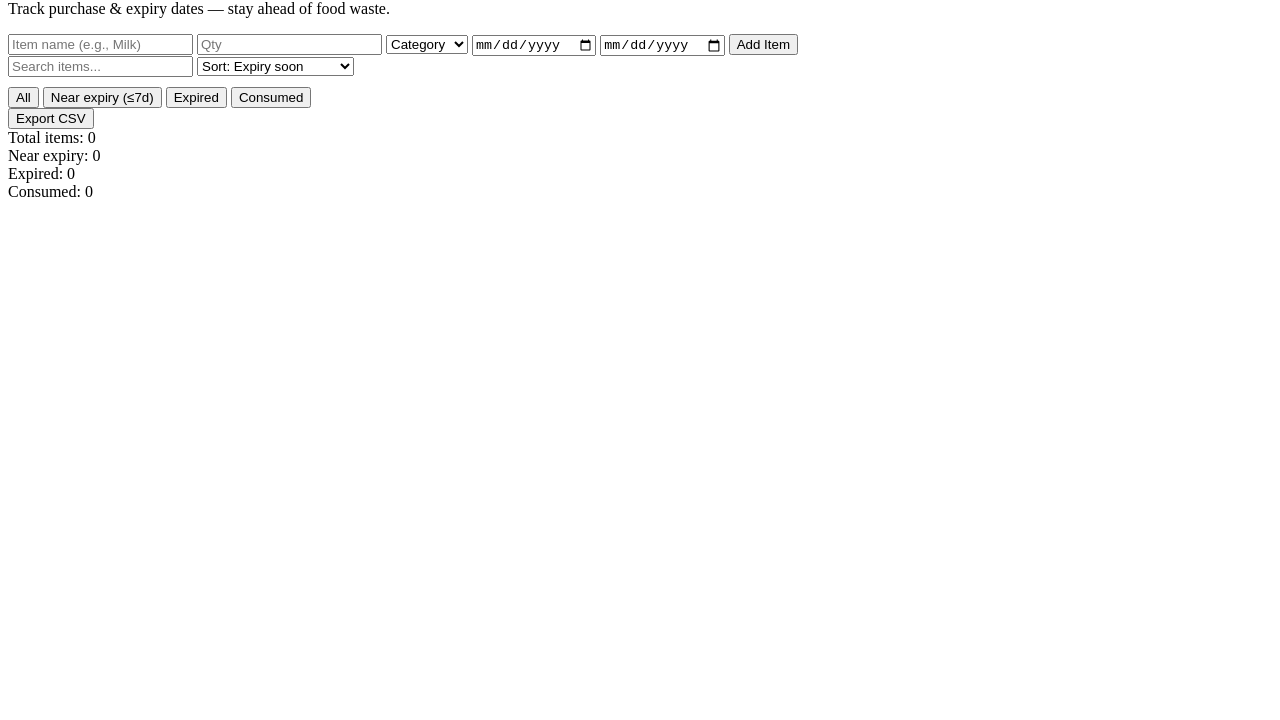
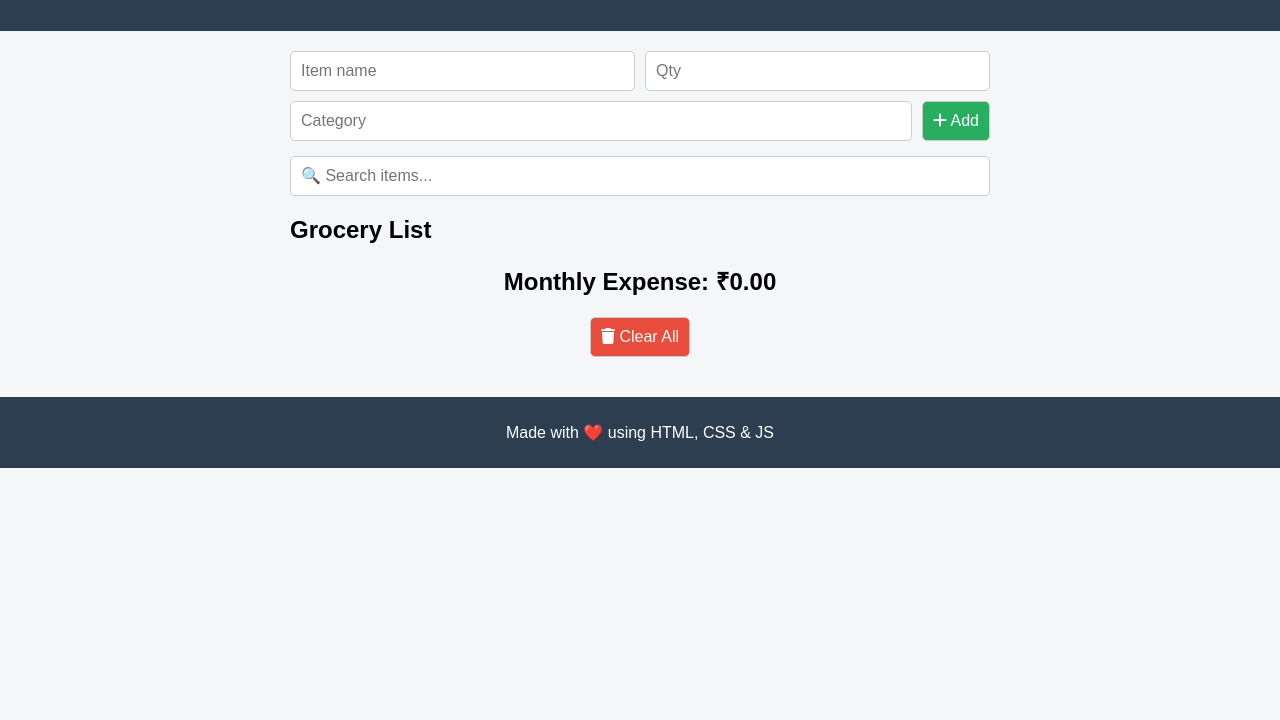
Before and after one commit to seshidhar2828/Smart-Grocery-Expense-Tracker, a plain HTML site: page index.html in a window 1280 px wide. Shown: the part 80-800 px from the top of the page. Drawn offline with Linux system fonts and the light colour scheme.

Commit message:
Add files via upload

```diff
--- a/index.html
+++ b/index.html
@@ -1,67 +1,45 @@
 <!DOCTYPE html>
 <html lang="en">
 <head>
-<meta charset="utf-8" />
-<meta name="viewport" content="width=device-width,initial-scale=1" />
-<title>Smart Grocery Expiry Tracker</title>
-<link rel="stylesheet" href="style.css">
+    <meta charset="UTF-8">
+    <meta name="viewport" content="width=device-width, initial-scale=1.0">
+    <title>Smart Grocery & Expense Tracker</title>
+    <link rel="stylesheet" href="stylee.css">
+    <link rel="stylesheet" href="https://cdnjs.cloudflare.com/ajax/libs/font-awesome/6.4.0/css/all.min.css">
 </head>
 <body>
-  <header>
-    <h1>Smart Grocery Expiry Tracker</h1>
-    <p>Track purchase & expiry dates — stay ahead of food waste.</p>
-  </header>
 
-  <div class="wrap">
-    <div class="card top">
-      <div class="add-box">
-        <input id="name" class="grow" type="text" placeholder="Item name (e.g., Milk)" />
-        <input id="qty" class="small" type="number" min="1" placeholder="Qty" />
-        <select id="category" class="small">
-          <option value="Other">Category</option>
-          <option>Vegetable</option>
-          <option>Fruit</option>
-          <option>Dairy</option>
-          <option>Meat</option>
-          <option>Frozen</option>
-          <option>Snack</option>
-        </select>
-        <input id="pdate" type="date" />
-        <input id="edate" type="date" />
-        <button id="addBtn">Add Item</button>
+    <header>
+        <h1>🛒 Smart Grocery & Expense Tracker</h1>
+    </header>
 
-        <div class="controls">
-          <input id="search" placeholder="Search items..." />
-          <select id="sort">
-            <option value="soon">Sort: Expiry soon</option>
-            <option value="late">Sort: Newest purchase</option>
-            <option value="name">Sort: Name</option>
-          </select>
-        </div>
-      </div>
+    <main>
+        <section class="input-section">
+            <input type="text" id="itemName" placeholder="Item name">
+            <input type="number" id="itemQty" placeholder="Qty">
+            <input type="text" id="itemCategory" placeholder="Category">
+            <button id="addItemBtn"><i class="fa fa-plus"></i> Add</button>
+        </section>
 
-      <div class="filters" style="width:100%; margin-top:10px;">
-        <button class="fbtn active" data-filter="all">All</button>
-        <button class="fbtn" data-filter="near">Near expiry (≤7d)</button>
-        <button class="fbtn" data-filter="expired">Expired</button>
-        <button class="fbtn" data-filter="consumed">Consumed</button>
-        <div style="margin-left:auto" class="export">
-          <button id="exportCSV">Export CSV</button>
-        </div>
-      </div>
+        <section class="search-section">
+            <input type="text" id="searchItem" placeholder="🔍 Search items...">
+        </section>
 
-      <div class="stats">
-        <div class="stat">Total items: <span id="statTotal">0</span></div>
-        <div class="stat">Near expiry: <span id="statNear">0</span></div>
-        <div class="stat">Expired: <span id="statExpired">0</span></div>
-        <div class="stat">Consumed: <span id="statConsumed">0</span></div>
-      </div>
-    </div>
+        <section>
+            <h2>Grocery List</h2>
+            <ul id="groceryList"></ul>
+        </section>
 
-    <div id="grid" class="grid"></div>
-    <div id="empty" class="card empty" style="display:none;">No items yet. Add your groceries above.</div>
-  </div>
+        <section class="expense-section">
+            <h2>Monthly Expense: ₹<span id="totalExpense">0</span></h2>
+            <button id="clearAllBtn" class="clear-btn"><i class="fa fa-trash"></i> Clear All</button>
+        </section>
+    </main>
 
-<script src="script.js"></script>
+    <footer>
+        <p>Made with ❤️ using HTML, CSS & JS</p>
+    </footer>
+
+    <script src="scriptt.js"></script>
 </body>
 </html>
```
